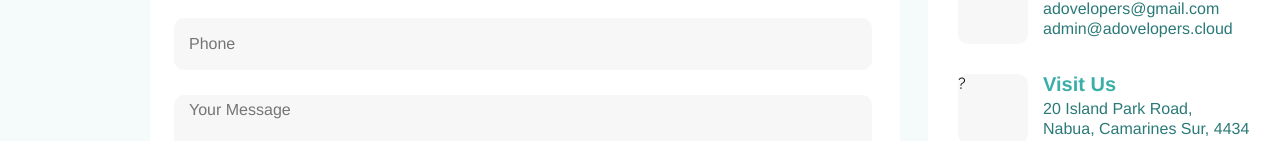
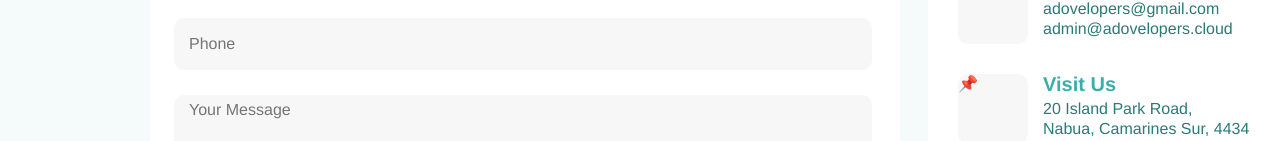
Before and after one commit to AdoVelopers/Adovelopers-Official-Website, a React (Vite) app: page /contact in a window 1280 px wide. Shown: the part 659-800 px from the top of the page. Built offline with nearby package versions, Linux system fonts and the light colour scheme.

Commit message:
Update Contact.jsx

```diff
--- a/src/pages/Contact/Contact.jsx
+++ b/src/pages/Contact/Contact.jsx
@@ -107,7 +107,7 @@ function Contact() {
                                             Nabua, Camarines Sur, 4434
                                         </div>
                                         <div className='visit-icon-group'>
-                                            <div className='visit-icon'>?</div>
+                                            <div className='visit-icon'>📌</div>
                                         </div>
                                     </div>
                                 </div>
```
